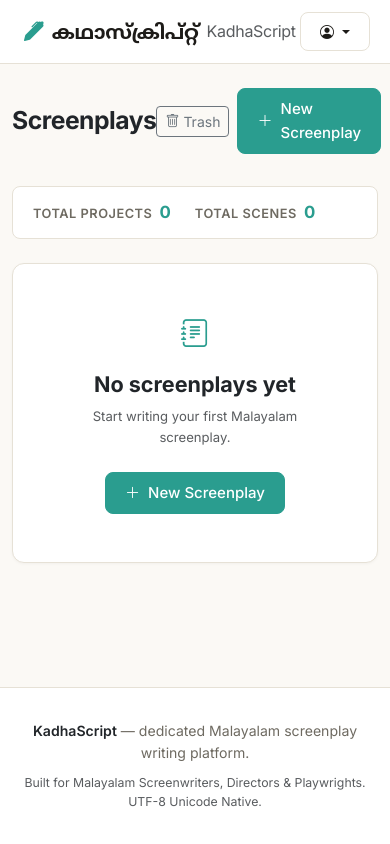
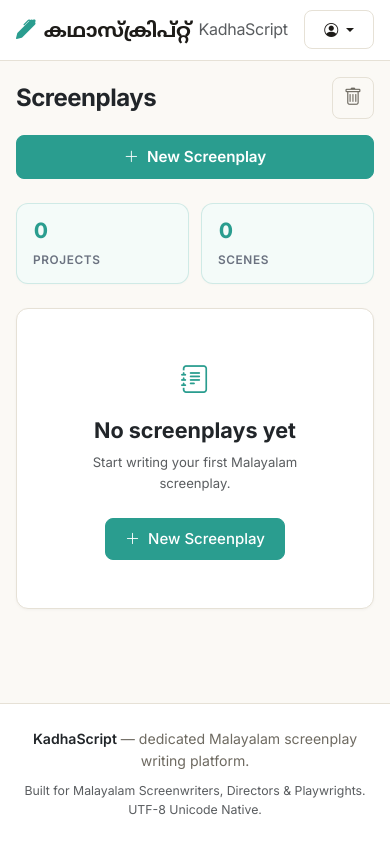
Before and after one commit to Raseena-creator/Kadha_script, a Django app: page /dashboard/ in a window 390 px wide. Run offline with Django 5.2, Linux system fonts and the light colour scheme; the visitor is signed in with stand-in values (Sample User, id 1); data that the repository does not hold is empty.

Commit message:
Redesign screenplays dashboard UI

```diff
--- a/static/css/style.css
+++ b/static/css/style.css
@@ -50,6 +50,25 @@ body {
     background-color: var(--ks-surface);
     border-bottom: 1px solid var(--ks-border);
     padding: 0.75rem 1.5rem;
+}
+
+@media (max-width: 576px) {
+    .ks-navbar {
+        padding: 0.65rem 1rem;
+    }
+}
+
+@media (max-width: 360px) {
+    .ks-navbar {
+        padding: 0.5rem 0.75rem;
+    }
+    .ks-brand {
+        font-size: 1.1rem;
+        gap: 0.35rem;
+    }
+    .ks-brand span.fs-6 {
+        display: none;
+    }
 }
 
 .ks-brand {
@@ -260,94 +279,222 @@ body {
     margin-top: auto;
     background-color: var(--ks-surface);
     border-top: 1px solid var(--ks-border);
-    padding: 2rem 0;
+    padding: 1.75rem 0 calc(1.75rem + env(safe-area-inset-bottom, 0px));
     color: var(--ks-text-muted);
     font-size: 0.88rem;
 }
 
-/* Minimalist Project List */
+@media (max-width: 767.98px) {
+    .ks-footer {
+        padding: 1.5rem 0 calc(1.5rem + env(safe-area-inset-bottom, 0px));
+        text-align: center;
+    }
+}
+
+/* ==========================================================================
+   DASHBOARD REDESIGN & RESPONSIVE STYLES
+   ========================================================================== */
+.dashboard-container {
+    padding-bottom: 3.5rem !important;
+}
+
+.dashboard-heading {
+    font-size: 1.75rem;
+    letter-spacing: -0.5px;
+    line-height: 1.25;
+}
+
+@media (max-width: 576px) {
+    .dashboard-heading {
+        font-size: 1.5rem;
+    }
+}
+
+.btn-dashboard-trash {
+    border-color: var(--ks-border);
+    color: var(--ks-text-muted);
+    border-radius: var(--ks-radius);
+    padding: 0.45rem 0.85rem;
+    font-size: 0.88rem;
+    font-weight: 500;
+    transition: all 0.15s ease;
+}
+
+.btn-dashboard-trash:hover,
+.btn-dashboard-trash:focus {
+    background-color: #fee2e2;
+    border-color: #fca5a5;
+    color: #dc2626;
+}
+
+@media (max-width: 767.98px) {
+    .btn-dashboard-trash {
+        width: 42px;
+        height: 42px;
+        padding: 0;
+        border-radius: 8px;
+        font-size: 1.15rem;
+    }
+}
+
+.btn-mobile-new-script {
+    font-size: 0.95rem;
+    font-weight: 600;
+    padding: 0.65rem 1rem;
+    border-radius: var(--ks-radius);
+    min-height: 44px;
+}
+
+/* Statistics Grid & Cards */
+.dashboard-stats-grid {
+    display: grid;
+    grid-template-columns: 1fr 1fr;
+    gap: 0.75rem;
+}
+
+@media (min-width: 576px) {
+    .dashboard-stats-grid {
+        gap: 1rem;
+    }
+}
+
+.dashboard-stat-card {
+    background-color: #F4FBF9;
+    border: 1px solid rgba(42, 157, 143, 0.18);
+    border-radius: var(--ks-radius-lg, 12px);
+    padding: 0.85rem 1rem;
+    display: flex;
+    flex-direction: column;
+    justify-content: center;
+    box-shadow: 0 1px 3px rgba(0, 0, 0, 0.02);
+    transition: transform 0.15s ease, box-shadow 0.15s ease;
+}
+
+@media (min-width: 768px) {
+    .dashboard-stat-card {
+        padding: 1.1rem 1.25rem;
+    }
+}
+
+.dashboard-stat-card:hover {
+    box-shadow: 0 2px 8px rgba(42, 157, 143, 0.12);
+}
+
+.dashboard-stat-value {
+    font-size: 1.65rem;
+    font-weight: 700;
+    line-height: 1.15;
+    color: var(--ks-accent, #2A9D8F);
+    margin-bottom: 0.2rem;
+}
+
+@media (min-width: 768px) {
+    .dashboard-stat-value {
+        font-size: 1.85rem;
+    }
+}
+
+.dashboard-stat-label {
+    font-size: 0.74rem;
+    font-weight: 600;
+    letter-spacing: 0.6px;
+    text-transform: uppercase;
+    color: #6B7280;
+}
+
+/* Screenplay Cards (Two-Row Structure) */
 .ks-project-list {
     display: flex;
     flex-direction: column;
-    gap: 0.5rem;
+    gap: 0.85rem;
     margin: 0;
     padding: 0;
     list-style: none;
 }
 
 .ks-project-item {
-    display: flex;
-    align-items: center;
-    justify-content: space-between;
-    padding: 1.1rem 1.35rem;
-    background-color: var(--ks-surface);
-    border: 1px solid var(--ks-border);
-    border-radius: var(--ks-radius);
+    display: block;
+    padding: 1.15rem 1.25rem;
+    background-color: var(--ks-surface, #ffffff);
+    border: 1px solid var(--ks-border, #e6e1d6);
+    border-radius: var(--ks-radius-lg, 12px);
+    box-shadow: 0 2px 8px rgba(0, 0, 0, 0.05);
     text-decoration: none;
     color: var(--ks-text);
-    transition: all 0.15s ease;
+    transition: transform 0.15s ease, box-shadow 0.15s ease, border-color 0.15s ease;
+}
+
+@media (max-width: 576px) {
+    .ks-project-item {
+        padding: 0.95rem 1rem;
+    }
 }
 
 .ks-project-item:hover {
-    background-color: var(--ks-surface-subtle);
-    border-color: var(--ks-accent);
-    transform: translateY(-1px);
-    box-shadow: var(--ks-shadow-sm);
+    background-color: #ffffff;
+    border-color: var(--ks-accent, #2A9D8F);
+    transform: translateY(-2px);
+    box-shadow: 0 4px 14px rgba(0, 0, 0, 0.08);
+}
+
+.ks-project-link {
+    display: block;
     color: var(--ks-text);
+    text-decoration: none;
+    min-width: 0;
 }
 
 .ks-project-title {
-    font-size: 1.05rem;
+    font-size: 1.1rem;
     font-weight: 600;
+    line-height: 1.55;
     color: var(--ks-text);
     margin: 0;
-    display: flex;
-    align-items: center;
-    gap: 0.5rem;
-    min-width: 0;
-    overflow: hidden;
-    text-overflow: ellipsis;
-    white-space: nowrap;
+    display: block;
+    word-break: break-word;
+    overflow-wrap: break-word;
+    white-space: normal;
+    transition: color 0.15s ease;
 }
 
-.ks-project-item:hover .ks-project-title {
-    color: var(--ks-accent);
+@media (max-width: 576px) {
+    .ks-project-title {
+        font-size: 1.02rem;
+    }
+}
+
+.ks-project-item:hover .ks-project-title,
+.ks-project-link:hover .ks-project-title {
+    color: var(--ks-accent, #2A9D8F);
+}
+
+.ks-project-meta-link {
+    display: block;
+    color: inherit;
+    text-decoration: none;
+}
+
+.ks-project-meta {
+    font-size: 0.82rem;
+    color: #6B7280;
+    line-height: 1.4;
 }
 
 .ks-project-scenes {
     font-size: 0.82rem;
-    font-weight: 600;
-    letter-spacing: 0.5px;
-    color: var(--ks-text-muted);
-    text-transform: uppercase;
+    font-weight: 500;
+    color: #6B7280;
     white-space: nowrap;
-    display: flex;
+    display: inline-flex;
     align-items: center;
-    gap: 0.4rem;
-    flex-shrink: 0;
-    margin-left: 1rem;
 }
 
-.ks-project-item:hover .ks-project-scenes {
-    color: var(--ks-accent);
-}
-
-.ks-project-link {
-    display: flex;
+.ks-project-updated {
+    font-size: 0.82rem;
+    color: #6B7280;
+    white-space: nowrap;
+    display: inline-flex;
     align-items: center;
-    justify-content: space-between;
-    flex-grow: 1;
-    min-width: 0;
-    text-decoration: none;
-    color: var(--ks-text);
-}
-
-.ks-project-link:hover .ks-project-title {
-    color: var(--ks-accent);
-}
-
-.ks-project-link:hover .ks-project-scenes {
-    color: var(--ks-accent);
 }
 
 .project-action-btn {
@@ -356,7 +503,7 @@ body {
     display: inline-flex;
     align-items: center;
     justify-content: center;
-    border-radius: 6px;
+    border-radius: 8px;
     color: var(--ks-text-muted) !important;
     text-decoration: none !important;
     transition: background-color 0.15s ease, color 0.15s ease;
@@ -365,11 +512,11 @@ body {
 .project-action-btn:hover,
 .project-action-btn:focus,
 .project-action-btn[aria-expanded="true"] {
-    background-color: var(--ks-surface-subtle);
-    color: var(--ks-accent-hover) !important;
+    background-color: var(--ks-surface-subtle, #f5f2ea);
+    color: var(--ks-accent, #2A9D8F) !important;
 }
 
-/* Minimalist Stat Bar */
+/* Fallback Metric Classes */
 .ks-metrics-bar {
     display: flex;
     align-items: center;
--- a/templates/core/dashboard.html
+++ b/templates/core/dashboard.html
@@ -4,18 +4,30 @@
 {% block title %}Screenplays — KadhaScript{% endblock %}
 
 {% block content %}
-<div class="container py-4" style="max-width: 860px;">
+<div class="container px-3 px-sm-4 py-3 py-md-4 dashboard-container" style="max-width: 860px;">
 
     <!-- Top Action Header -->
-    <div class="d-flex justify-content-between align-items-center mb-4 pb-2">
+    <div class="dashboard-header mb-4">
+        <div class="d-flex justify-content-between align-items-center">
             <div>
-            <h2 class="fw-bold mb-0 text-dark" style="letter-spacing: -0.5px;">Screenplays</h2>
+                <h1 class="dashboard-heading fw-bold mb-0 text-dark">Screenplays</h1>
             </div>
-        <div class="d-flex align-items-center gap-2">
-            <a href="{% url 'script_trash' %}" class="btn btn-sm btn-outline-secondary d-inline-flex align-items-center gap-1" title="View Trash">
-                <i class="bi bi-trash"></i> Trash
+            <div class="dashboard-header-actions d-flex align-items-center gap-2">
+                <!-- Trash button: compact icon-only on mobile, icon+text on md+ -->
+                <a href="{% url 'script_trash' %}" class="btn btn-outline-secondary btn-dashboard-trash d-inline-flex align-items-center justify-content-center" id="btnDashboardTrash" title="Trash" aria-label="View Trash">
+                    <i class="bi bi-trash"></i>
+                    <span class="d-none d-md-inline ms-1">Trash</span>
                 </a>
-            <a href="{% url 'script_create' %}" class="btn-primary-ks">
+                <!-- Desktop New Screenplay button -->
+                <a href="{% url 'script_create' %}" class="btn-primary-ks d-none d-md-inline-flex" id="btnNewScriptDesktop">
+                    <i class="bi bi-plus-lg"></i> New Screenplay
+                </a>
+            </div>
+        </div>
+
+        <!-- Mobile-only full-width + New Screenplay button -->
+        <div class="d-block d-md-none mt-3">
+            <a href="{% url 'script_create' %}" class="btn-primary-ks btn-mobile-new-script w-100 justify-content-center py-2" id="btnNewScriptMobile">
                 <i class="bi bi-plus-lg"></i> New Screenplay
             </a>
         </div>
@@ -33,40 +45,32 @@
         {% endif %}
     </div>
 
-    <!-- Minimalist Project Metrics -->
-    <div class="ks-metrics-bar d-flex align-items-center justify-content-between mb-4">
-        <div class="d-flex align-items-center gap-4 flex-wrap">
-            <div class="ks-metric-item">
-                <span class="ks-metric-label">Total Projects</span>
-                <span class="ks-metric-value" id="totalProjectsCount">{{ total_scripts }}</span>
+    <!-- Statistics Section (Two separate stat cards arranged side-by-side on mobile) -->
+    <div class="dashboard-stats-grid mb-4" id="dashboardStatsSection">
+        <div class="dashboard-stat-card">
+            <span class="dashboard-stat-value font-screenplay" id="totalProjectsCount">{{ total_scripts }}</span>
+            <span class="dashboard-stat-label">PROJECTS</span>
         </div>
-            <div class="vr opacity-25 d-none d-sm-block"></div>
-            <div class="ks-metric-item">
-                <span class="ks-metric-label">Total SCENES</span>
-                <span class="ks-metric-value" id="totalScenesCount">{{ total_scenes }}</span>
-            </div>
+        <div class="dashboard-stat-card">
+            <span class="dashboard-stat-value font-screenplay" id="totalScenesCount">{{ total_scenes }}</span>
+            <span class="dashboard-stat-label">SCENES</span>
         </div>
     </div>
 
-    <!-- Clean Vertical Project List -->
+    <!-- Clean Two-Row Screenplay Cards -->
     {% if scripts %}
     <div class="ks-project-list" id="dashboardProjectsList">
         {% for script in scripts %}
         <div class="ks-project-item" data-id="{{ script.id }}" id="project-item-{{ script.id }}">
-            <a href="{% url 'script_editor' script.id %}" class="ks-project-link" title="Open {{ script.title }} in Screenplay Editor">
+            <div class="ks-project-card-main">
+                <!-- Row 1: Title and Options -->
+                <div class="d-flex justify-content-between align-items-start gap-2">
+                    <a href="{% url 'script_editor' script.id %}" class="ks-project-link text-decoration-none flex-grow-1" title="Open {{ script.title }} in Screenplay Editor">
                         <span class="ks-project-title font-malayalam" id="script-title-{{ script.id }}">
                             {{ script.title }}
                         </span>
-                <span class="ks-project-scenes" data-scenes="{% with count=script.num_scenes|default:script.primary_scene_count %}{{ count }}{% endwith %}">
-                    {% with count=script.num_scenes|default:script.primary_scene_count %}
-                        {{ count }} {% if count == 1 %}SCENE{% else %}SCENES{% endif %}
-                    {% endwith %}
-                    {% if script.sub_scene_count > 0 %}
-                        <span class="text-muted small ms-1">({{ script.sub_scene_count }} Sub-scene{{ script.sub_scene_count|pluralize }})</span>
-                    {% endif %}
-                </span>
                     </a>
-            <div class="ks-project-actions dropdown ms-2">
+                    <div class="ks-project-actions dropdown flex-shrink-0">
                         <button class="btn btn-sm btn-link p-0 border-0 dropdown-toggle project-action-btn" type="button"
                             data-bs-toggle="dropdown" aria-expanded="false" title="Options for {{ script.title }}" aria-label="Options for {{ script.title }}">
                             <i class="bi bi-three-dots-vertical"></i>
@@ -84,6 +88,27 @@
                                 </button>
                             </li>
                         </ul>
+                    </div>
+                </div>
+
+                <!-- Row 2: Metadata (Scenes count & Last updated) -->
+                <a href="{% url 'script_editor' script.id %}" class="ks-project-meta-link text-decoration-none d-block mt-2" title="Open {{ script.title }} in Screenplay Editor">
+                    <div class="ks-project-meta d-flex align-items-center flex-wrap gap-2 text-muted small">
+                        <span class="ks-project-scenes" data-scenes="{% with count=script.num_scenes|default:script.primary_scene_count %}{{ count }}{% endwith %}">
+                            <i class="bi bi-camera-reels me-1 text-muted"></i>
+                            {% with count=script.num_scenes|default:script.primary_scene_count %}
+                                {{ count }} {% if count == 1 %}Scene{% else %}Scenes{% endif %}
+                            {% endwith %}
+                            {% if script.sub_scene_count > 0 %}
+                                <span class="ms-1">· {{ script.sub_scene_count }} Sub-scene{{ script.sub_scene_count|pluralize }}</span>
+                            {% endif %}
+                        </span>
+                        <span class="ks-meta-dot opacity-50">·</span>
+                        <span class="ks-project-updated">
+                            <i class="bi bi-clock me-1 text-muted"></i>Updated {{ script.updated_at|timesince }} ago
+                        </span>
+                    </div>
+                </a>
             </div>
         </div>
         {% endfor %}
```
Lines whose indentation alone changed are shown as unchanged.
